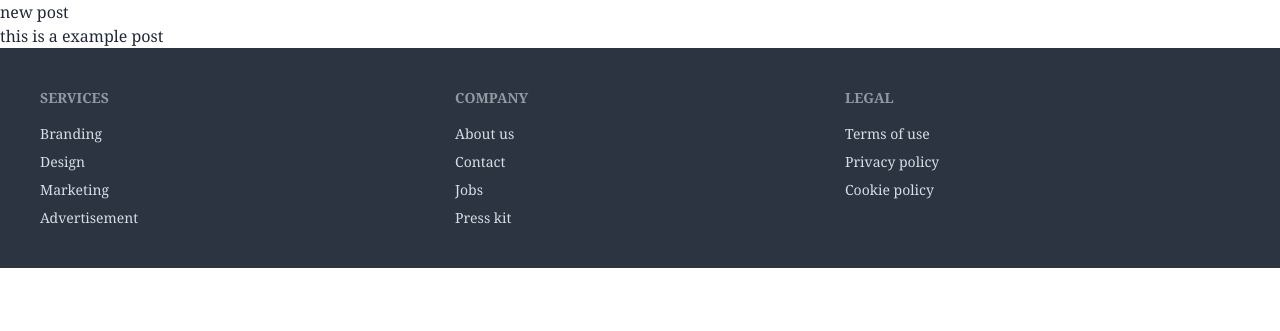
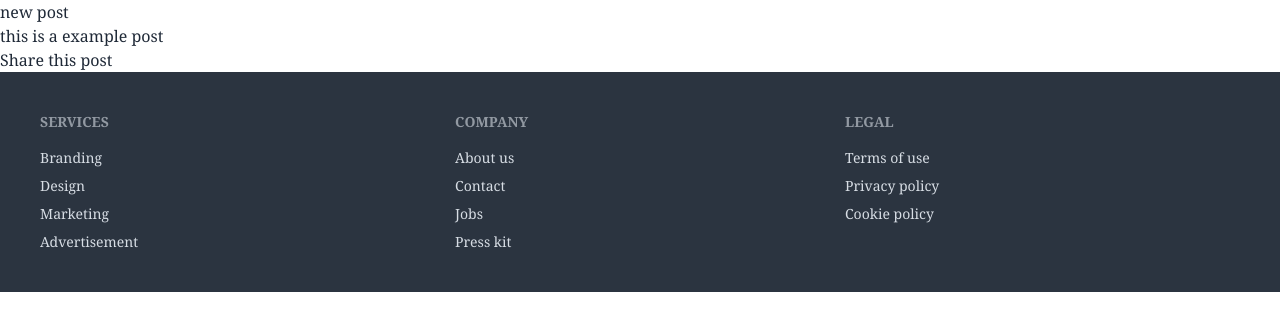
Before and after one commit to JF-91/python-django-2025-january, a Django app: page /blog/post/2024/12/13/post in a window 1280 px wide. Shown: the part 68-399 px from the top of the page. Run offline with Django 5.2, Linux system fonts and the light colour scheme; data comes from the database, SQL or seed files in the repository; some libraries are stand-ins or nearby versions.

Commit message:
tempalte form email

```diff
--- a/blog/templates/blog/post/detail.html
+++ b/blog/templates/blog/post/detail.html
@@ -3,5 +3,7 @@
 
 {% block content %}
   <h1>{{ post.title }}</h1>
-  <p>{{ post.body }}</p>
+  <p>{{ post.body|linebreaks }}</p>
+
+  <a href="{% url 'blog:post_share' post.id %}">Share this post</a>
 {% endblock %}
--- a/blog/urls.py
+++ b/blog/urls.py
@@ -1,9 +1,10 @@
 from django.urls import path
-from .views import post_list, post_detail
+from . import views
 
 app_name = 'blog'
 
 urlpatterns = [
-    path('', post_list, name='post_list'),
-    path('post/<int:year>/<int:month>/<int:day>/<slug:post>', post_detail, name='post_detail'),
+    path('', views.post_list, name='post_list'),
+    path('post/<int:year>/<int:month>/<int:day>/<slug:post>', views.post_detail, name='post_detail'),
+    path('<int:post_id>/share/', views.post_share , name='post_share'),
 ]
--- a/blog/views.py
+++ b/blog/views.py
@@ -1,8 +1,11 @@
+from django.core.mail import send_mail
 from django.shortcuts import render, get_object_or_404
 from .models import Post
 from django.http import Http404
 from django.core.paginator import Paginator, EmptyPage, PageNotAnInteger
 from .forms import EmailPostForm
+from decouple import config
+
 # Create your views here.
 
 def post_list(request):
@@ -24,11 +27,19 @@ def post_detail(request, year, month, day, post):
 
 def post_share(request, post_id):
     post = get_object_or_404(Post, id=post_id, status=Post.Status.PUBLISH)
+    send = False
     if request.method == 'POST':
+        # Form was submitted
         form = EmailPostForm(request.POST)
         if form.is_valid():
+            # Form fields passed validation
             cd = form.cleaned_data
-            # send email
-        else:
-            form = EmailPostForm()
-    return render(request, 'blog/post/share.html', {'post': post, 'form': form})
+            post_url = request.build_absolute_uri(post.get_absolute_url())
+            subject = f"{cd['name']} recommends you read {post.title}"
+            message = f"Read {post.title} at {post_url}\n\n{cd['name']}\'s comments: {cd['comments']}"
+            email_host_user = config('EMAIL_HOST_USER')
+            send_mail(subject, message, email_host_user, [cd['to']])
+            send = True
+    else:
+        form = EmailPostForm()
+    return render(request, 'blog/post/share.html', {'post': post, 'form': form, 'send': send})
```
Also changed, not shown: blog/templates/blog/post/share.html (added, +16 -0 lines).
